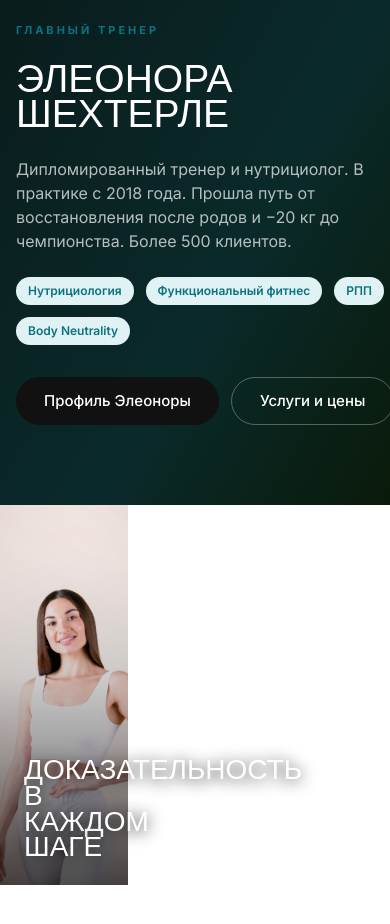
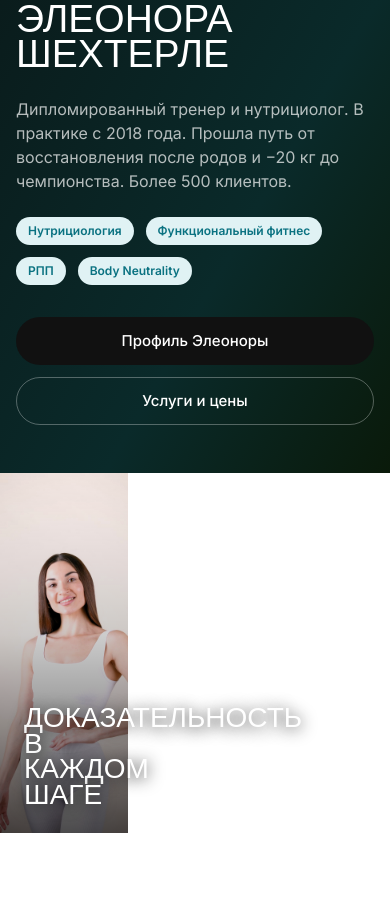
Before and after one commit to Staroverovs/onlyfit, a plain HTML site: page index.html in a window 390 px wide. Shown: the part 1900-2824 px from the top of the page. Drawn offline with Linux system fonts and the light colour scheme.

Commit message:
Fix mobile: editorial strip full-width, campaign buttons stack, padding

```diff
--- a/css/style.css
+++ b/css/style.css
@@ -623,6 +623,11 @@
   color: rgba(255,255,255,0.7);
   max-width: 420px;
   margin-bottom: var(--space-xl);
+}
+.campaign-actions {
+  display: flex;
+  gap: 12px;
+  flex-wrap: wrap;
 }
 
 /* ─── TRUST BLOCK ─────────────────────────────────────── */
@@ -1370,9 +1375,9 @@
   }
   .goal-title { font-size: 24px; }
 
-  /* Editorial strip — show only first photo on mobile */
-  .editorial-strip { grid-template-columns: 1fr; height: auto; }
-  .editorial-strip > * { height: 380px; }
+  /* Editorial strip — single full-width photo on mobile */
+  .editorial-strip { display: block; }
+  .editorial-strip > * { height: 360px; width: 100%; }
   .editorial-strip > *:not(:first-child) { display: none; }
   .photo-editorial:first-child::after {
     content: '';
@@ -1386,6 +1391,12 @@
     font-size: 28px !important;
     text-shadow: 0 2px 16px rgba(0,0,0,0.9) !important;
   }
+
+  /* Campaign — compact on mobile */
+  .campaign-tile { min-height: auto !important; }
+  .campaign-tile .container { padding-top: 48px !important; padding-bottom: 48px !important; }
+  .campaign-actions { flex-direction: column; }
+  .campaign-actions .btn { justify-content: center; text-align: center; }
 
   /* Trainers — 2 columns */
   .trainers-grid { grid-template-columns: repeat(2, 1fr); gap: 12px; }
--- a/index.html
+++ b/index.html
@@ -245,7 +245,7 @@
         <span class="label-tag teal">РПП</span>
         <span class="label-tag teal">Body Neutrality</span>
       </div>
-      <div style="display:flex;gap:12px">
+      <div class="campaign-actions">
         <a href="pages/eleonora.html" class="btn btn-primary">Профиль Элеоноры</a>
         <a href="pages/eleonora.html#services" class="btn btn-outline-white">Услуги и цены</a>
       </div>
```
